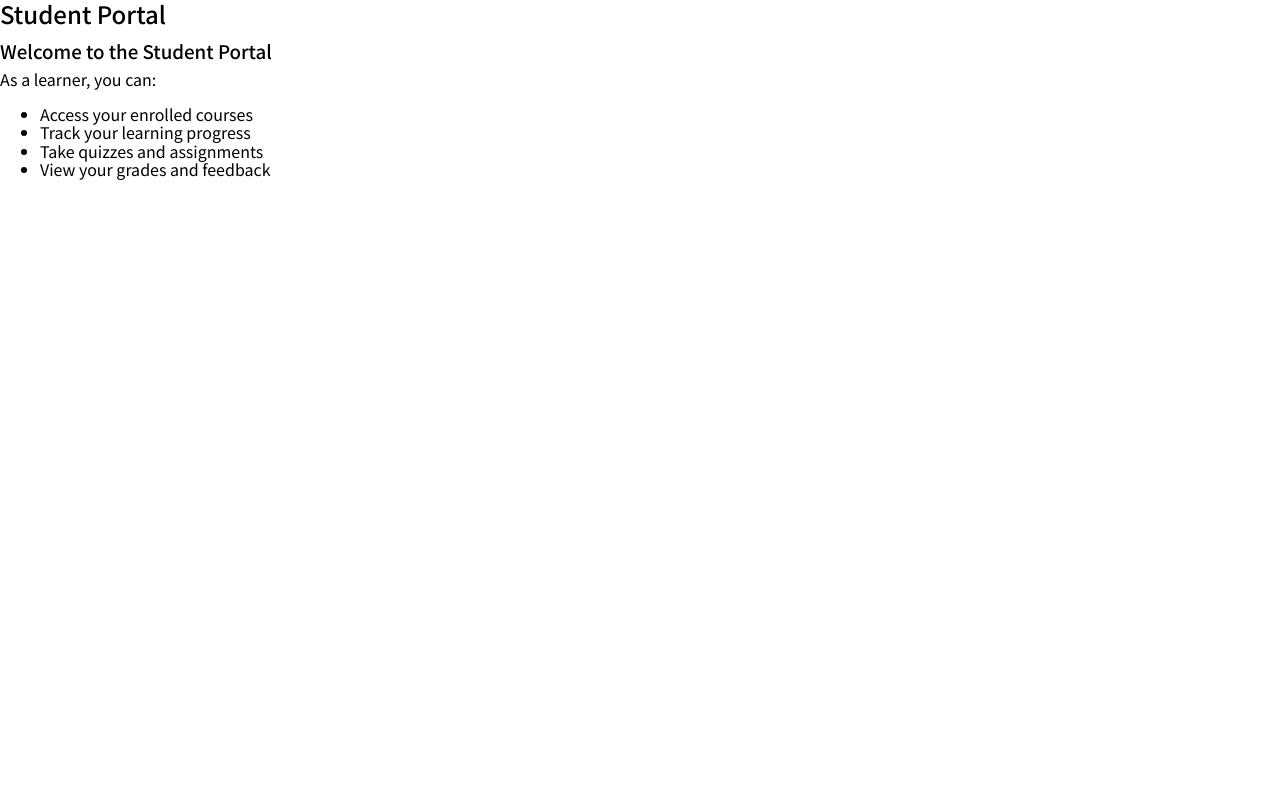
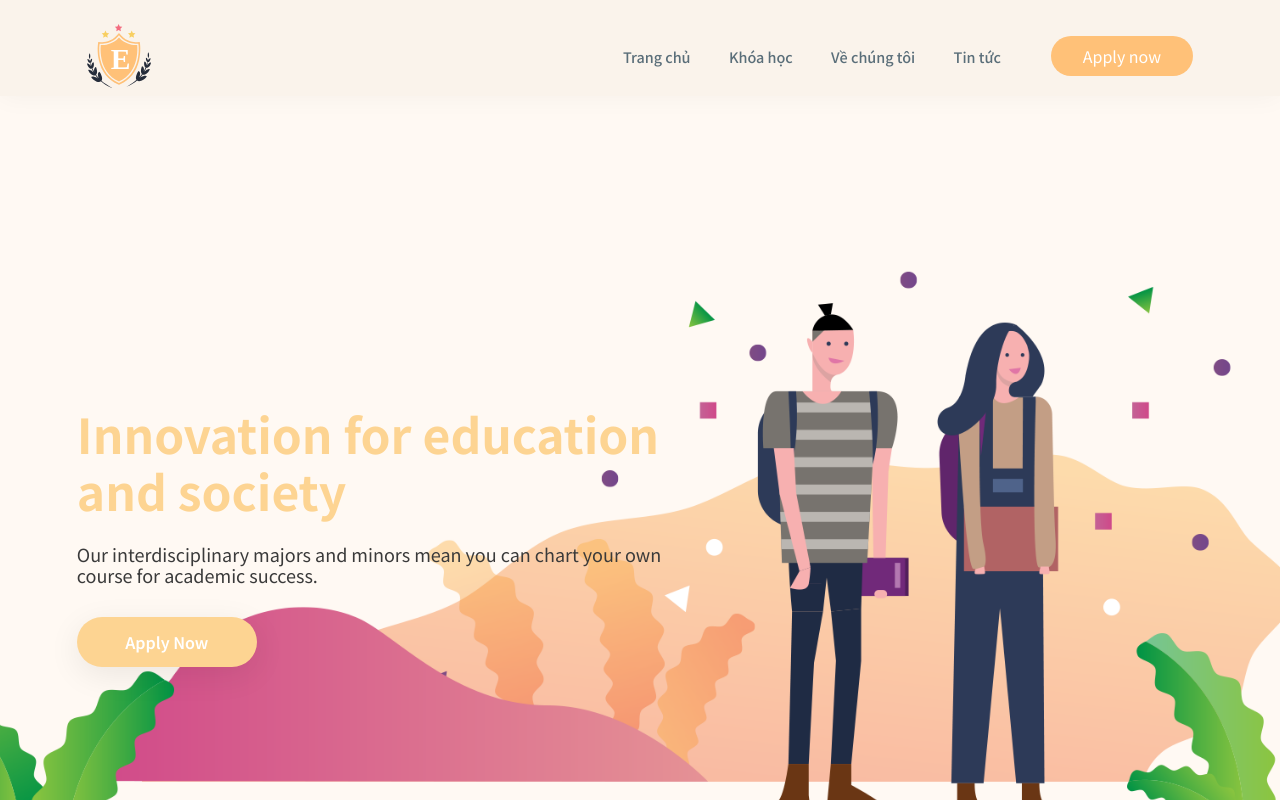
Before and after one commit to kietKS-tpk6/Summer2025SWD392_SE1703_Group6_FE, a React (Vite) app in the folder Hangul Learning System/: page /student in a window 1280 px wide. Shown: the top 800 px of the page. Built offline with nearby package versions, Linux system fonts and the light colour scheme.

Commit message:
Feat : Show StudentPage and ViewerPage

```diff
--- a/Hangul Learning System/src/pages/student-portal/StudentPage.jsx
+++ b/Hangul Learning System/src/pages/student-portal/StudentPage.jsx
@@ -1,21 +1,17 @@
 import React from 'react';
+import HeaderBar from '../../components/header/Header';
+import Content from '../../components/Homepage/Content';
+import FooterBar from '../../components/footer/Footer';
 
-function LearnerPage() {
+
+function StudentPage() {
   return (
-    <div className="student-page">
-      <h2>Student Portal</h2>
-      <div className="content">
-        <h3>Welcome to the Student Portal</h3>
-        <p>As a learner, you can:</p>
-        <ul>
-          <li>Access your enrolled courses</li>
-          <li>Track your learning progress</li>
-          <li>Take quizzes and assignments</li>
-          <li>View your grades and feedback</li>
-        </ul>
-      </div>
+    <div className="Student-page">
+      <HeaderBar />
+        <Content />
+      <FooterBar />
     </div>
   );
 }
 
-export default LearnerPage;
+export default StudentPage;
--- a/Hangul Learning System/src/pages/viewer-portal/ViewerPage.jsx
+++ b/Hangul Learning System/src/pages/viewer-portal/ViewerPage.jsx
@@ -1,18 +1,17 @@
 import React from 'react';
+import { motion } from 'framer-motion';
+import HeaderBar from '../../components/header/Header';
+import FooterBar from '../../components/footer/Footer';
+import Content from '../../components/Homepage/Content';
+import '../../styles/Content.css';
+
 
 function ViewerPage() {
   return (
     <div className="viewer-page">
-      <h2>Viewer Portal</h2>
-      <div className="content">
-        <h3>Welcome to the Viewer Portal</h3>
-        <p>This is a public portal where anyone can:</p>
-        <ul>
-          <li>Browse available courses</li>
-          <li>View course previews</li>
-          <li>Read about the learning system</li>
-        </ul>
-      </div>
+      <HeaderBar />
+        <Content />
+      <FooterBar />
     </div>
   );
 }
```
